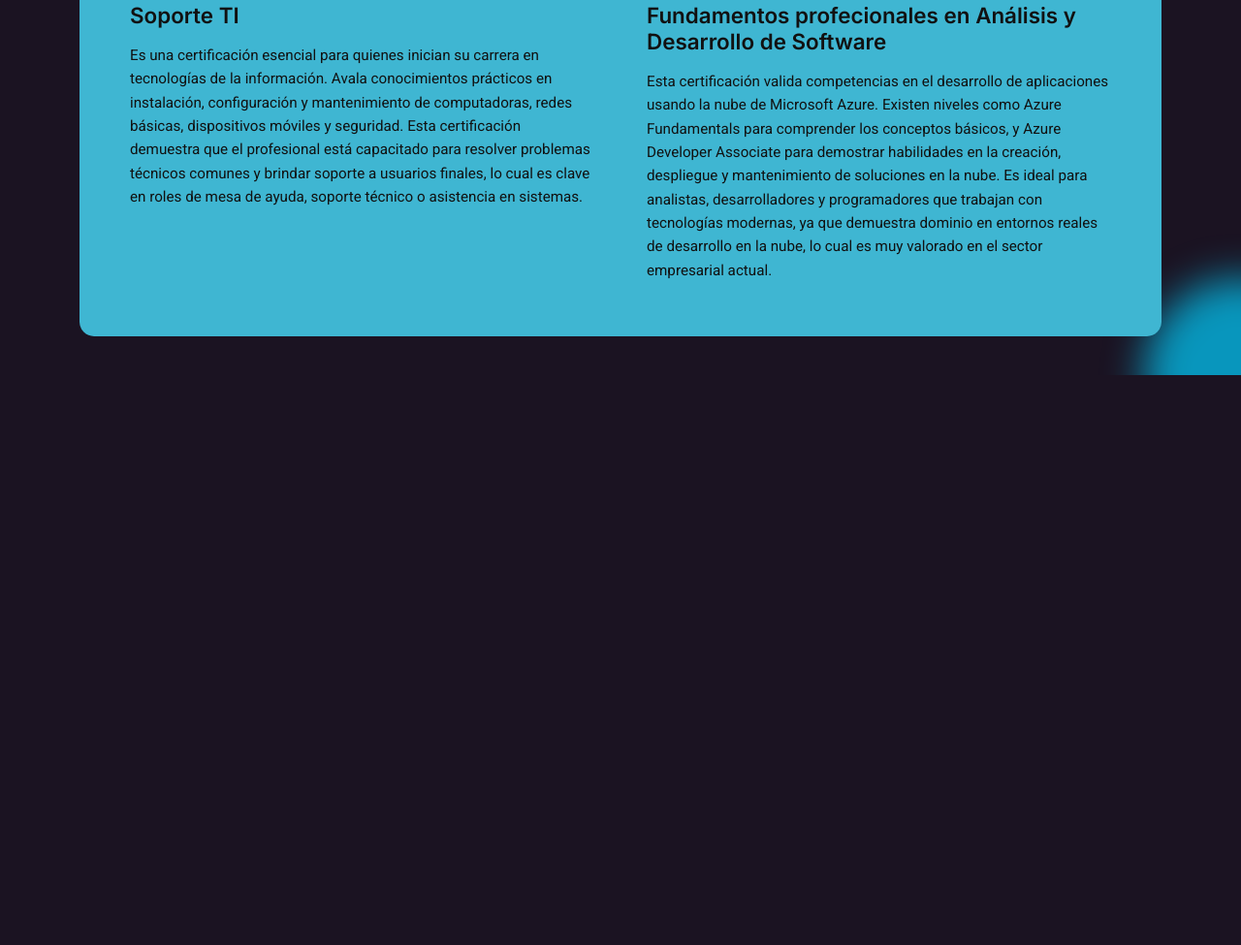
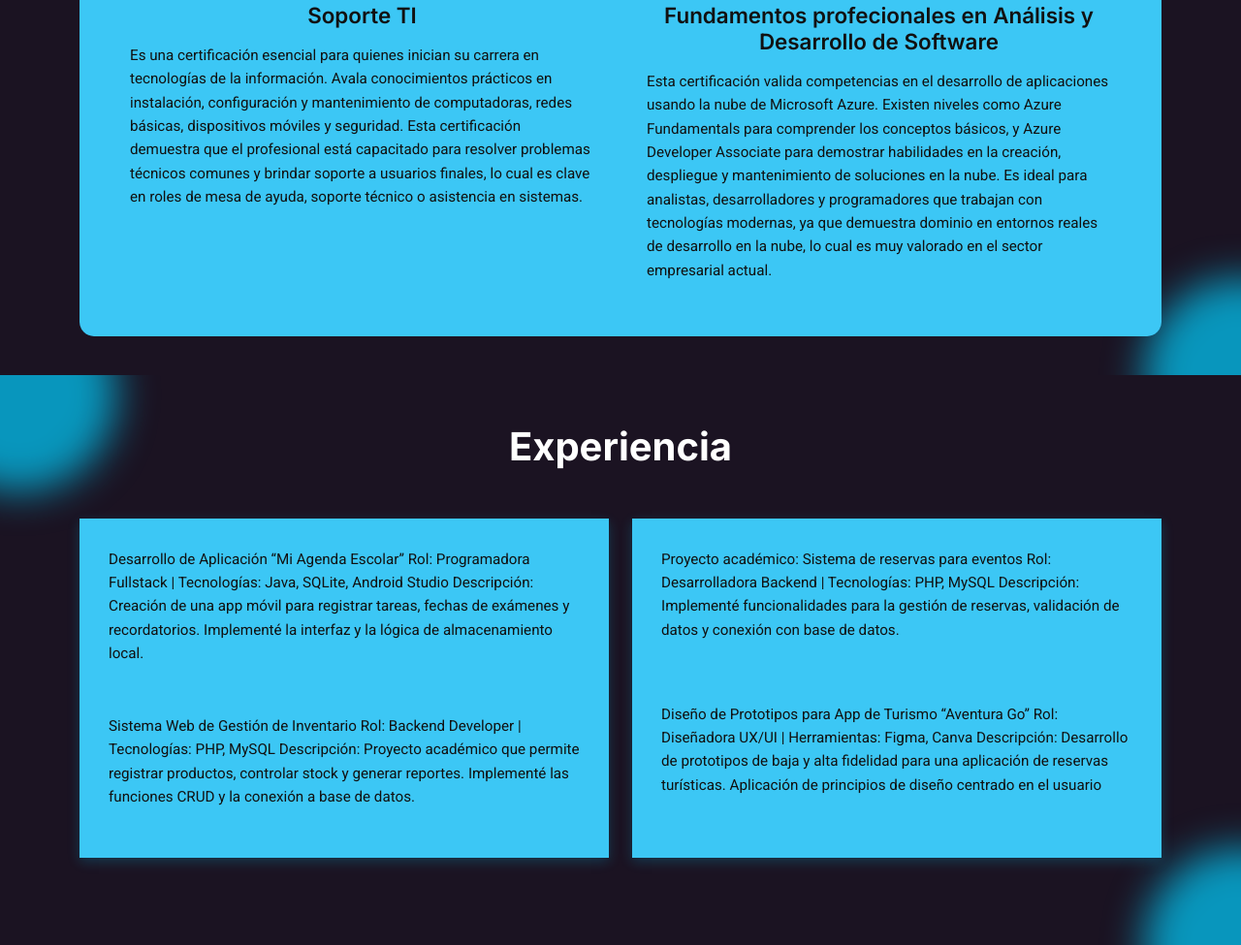
Before and after one commit to juana0504/Portafolio_Personal, a plain HTML site: page index.html in a window 1280 px wide. Shown: the part 2964-3939 px from the top of the page at 97% size. Before the commit the page ends 3351 px from the top, so only its background shows below. Drawn offline with nearby package versions, Linux system fonts and the light colour scheme; a web font is replaced by a local one.

Commit message:
Realice la sección de experiencia mas los estilos

```diff
--- a/css/style.css
+++ b/css/style.css
@@ -434,10 +434,11 @@ body {
   font-size: 2rem;
   margin-bottom: 30px;
   color: #111;
+  text-align: center;
 }
 
 #estudios .row {
-  background-color: #3FB6D2; /* azul del contenedor */
+  background-color: #3cc7f5;
   border-radius: 15px;
   padding: 40px;
   display: flex;
@@ -459,6 +460,7 @@ body {
   font-weight: 600;
   margin-bottom: 15px;
   color: #111;
+  text-align: center;
 }
 
 #estudios p {
@@ -466,3 +468,44 @@ body {
   line-height: 1.6;
   color: #111;
 }
+
+/* Experiencia */
+#experiencia{
+  display: flex;
+  align-items: center;
+  justify-content: space-between;
+  position: relative;
+  background-color: #1b1322;
+  overflow: hidden;
+  padding-bottom: 90px;
+}
+
+#experiencia h1 {
+  font-size: 2.5rem;
+  font-weight: 700;
+  margin-bottom: 50px;
+  position: relative;
+  z-index: 1;
+  text-align: center;
+}
+
+#experiencia .dato {
+  background: #3cc7f5;
+  padding: 30px 30px;
+  text-align: left;
+  box-shadow: 0 4px 12px rgba(0, 207, 255, 0.2);
+  display: flex;
+  gap: 30px;
+  justify-content: space-between;
+  z-index: 1;
+  position: relative;
+  flex-wrap: wrap;
+  height: 350px;
+}
+
+#experiencia .dato p {
+  font-size: 0.95rem;
+  line-height: 1.6;
+  color: #111;
+  margin-bottom: 15px;
+}
--- a/index.html
+++ b/index.html
@@ -275,6 +275,46 @@
             </div>
         </section>
 
+        <section id="experiencia">
+            <div class="circle circle-top"></div>
+            <div class="circle circle-bottom"></div>
+
+            <div class="container">
+                <h1>Experiencia</h1>
+                <div class="row">
+                    <div class="col-md-6">
+                        <div class="dato">
+                            <p>Desarrollo de Aplicación “Mi Agenda Escolar”
+                            Rol: Programadora Fullstack | Tecnologías: Java, SQLite, Android Studio
+                            Descripción: Creación de una app móvil para registrar tareas, fechas de exámenes y
+                            recordatorios. Implementé la interfaz y la lógica de almacenamiento local.
+                        </p>
+                        <p>Sistema Web de Gestión de Inventario
+                            Rol: Backend Developer | Tecnologías: PHP, MySQL
+                            Descripción: Proyecto académico que permite registrar productos, controlar stock y generar
+                            reportes. Implementé las funciones CRUD y la conexión a base de datos.
+                        </p>
+                        </div>
+                    </div>
+                    <div class="col-md-6">
+                        <div class="dato">
+                            <p>Proyecto académico: Sistema de reservas para eventos
+                            Rol: Desarrolladora Backend | Tecnologías: PHP, MySQL
+                            Descripción: Implementé funcionalidades para la gestión de reservas, validación de datos y
+                            conexión con base de datos.
+                        </p>
+                        <p>
+                            Diseño de Prototipos para App de Turismo “Aventura Go”
+                            Rol: Diseñadora UX/UI | Herramientas: Figma, Canva
+                            Descripción: Desarrollo de prototipos de baja y alta fidelidad para una aplicación de
+                            reservas turísticas. Aplicación de principios de diseño centrado en el usuario
+                        </p>
+                        </div>
+                    </div>
+                </div>
+            </div>
+        </section>
+
     </main>
 
     <script src="https://cdn.jsdelivr.net/npm/bootstrap@5.3.8/dist/js/bootstrap.bundle.min.js"
```
